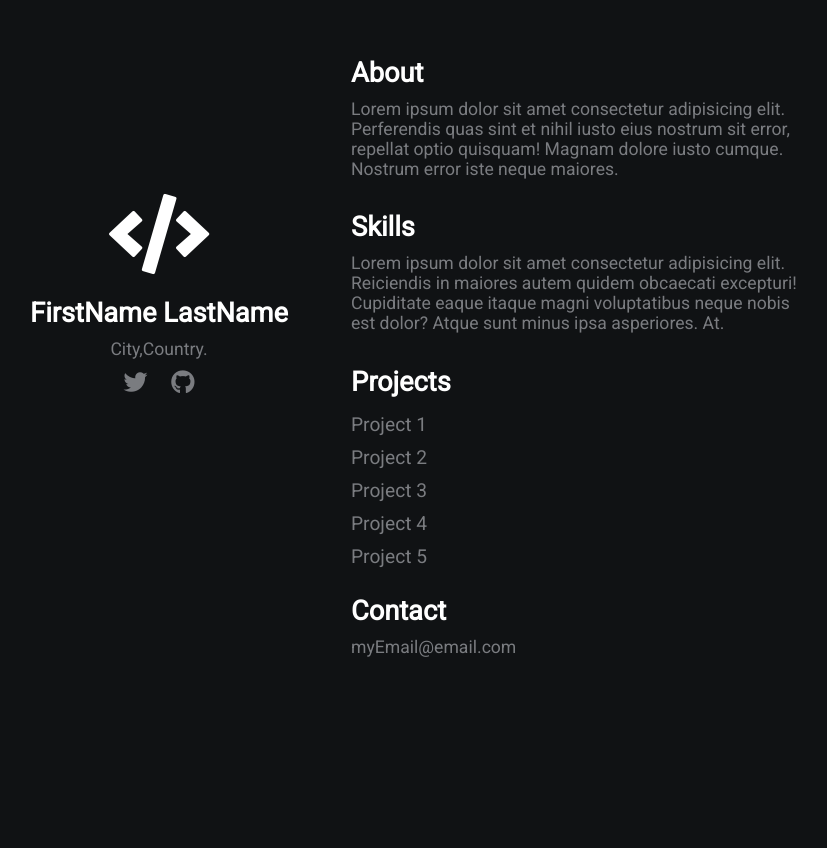
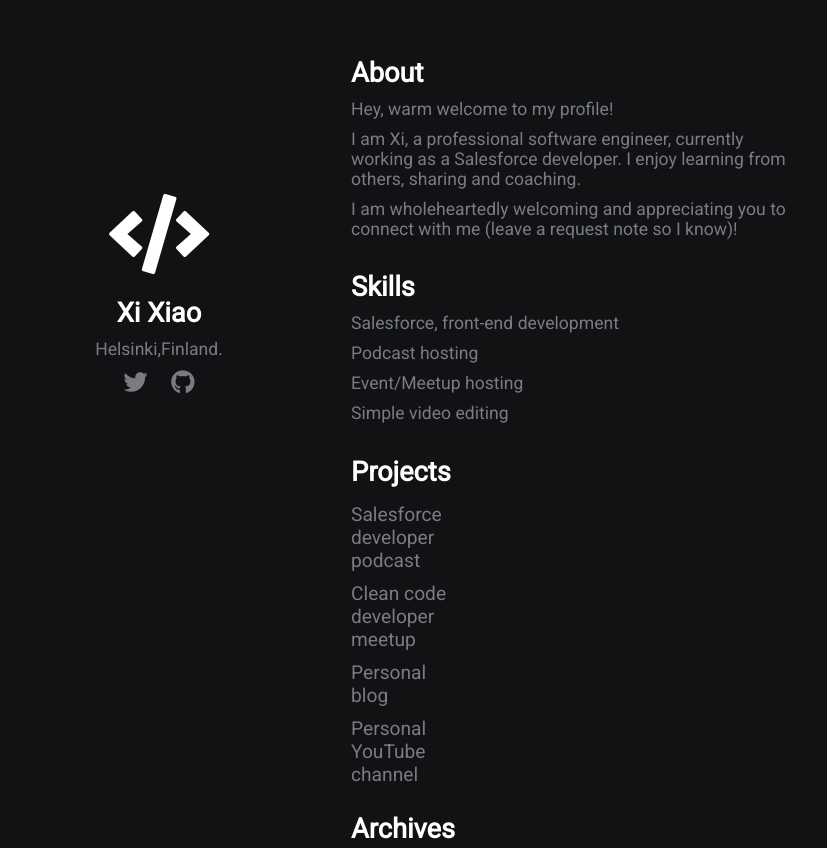
Before and after one commit to xixiaofinland/xixiao.info, a plain HTML site: page index.html in a window 1280 px wide. Shown: the part 126-974 px from the top of the page, without its empty margins (289-1116 px from the left). Before the commit the page ends 800 px from the top, so only its background shows below. Drawn offline with Linux system fonts and the light colour scheme.

Commit message:
add content in new version

```diff
--- a/index.html
+++ b/index.html
@@ -12,24 +12,31 @@
     <div class="grid-2">
         <div class="section-1">
             <i class="fas fa-code fa-5x white"></i>
-            <h2>FirstName LastName</h2>
-            <p>City,Country.</p>
+            <h2>Xi Xiao</h2>
+            <p>Helsinki,Finland.</p>
             <a href="#"><i class="fab fa-twitter"></i></a>
             <a href="#"><i class="fab fa-github"></i></a>
         </div>
         <div class="section-2">
             <h2>About</h2>
-            <p>Lorem ipsum dolor sit amet consectetur adipisicing elit. Perferendis quas sint et nihil iusto eius nostrum sit error, repellat optio quisquam! Magnam dolore iusto cumque. Nostrum error iste neque maiores.</p>
+            <p>Hey, warm welcome to my profile!</p>
+            <p>I am Xi, a professional software engineer, currently working as a Salesforce developer. I enjoy learning from others, sharing and coaching.</p>
+            <p>I am wholeheartedly welcoming and appreciating you to connect with me (leave a request note so I know)!</p>
             <h2>Skills</h2>
-            <p>Lorem ipsum dolor sit amet consectetur adipisicing elit. Reiciendis in maiores autem quidem obcaecati excepturi! Cupiditate eaque itaque magni voluptatibus neque nobis est dolor? Atque sunt minus ipsa asperiores. At.</p>
+            <p>Salesforce, front-end development</p>
+            <p>Podcast hosting</p>
+            <p>Event/Meetup hosting</p>
+            <p>Simple video editing</p>
             <h2>Projects</h2>
-            <a href="#">Project 1</a>
-            <a href="#">Project 2</a>
-            <a href="#">Project 3</a>
-            <a href="#">Project 4</a>
-            <a href="#">Project 5</a>
+            <a href="http://salesforceway.com/">Salesforce developer podcast</a>
+            <a href="https://www.meetup.com/Clean-Code-Helsinki/">Clean code developer meetup</a>
+            <a href="http://blog.xixiao.info/">Personal blog</a>
+            <a href="https://www.youtube.com/channel/UCX1yhhDQv9ArU45828v3OVg/featured">Personal YouTube channel</a>
+            <h2>Archives</h2>
+            <a href="http://codetimecn.com/">Podcast for programmers (Chinese language)</a>
+            <a href="http://blog.xixiao.info/dublearn-home/">DubLearn mobile app</a>
             <h2>Contact</h2>
-            <p>myEmail@email.com</p>
+            <p>tdxiaoxi2(a)gmail.com</p>
         </div>
     </div>
 </body>
```
